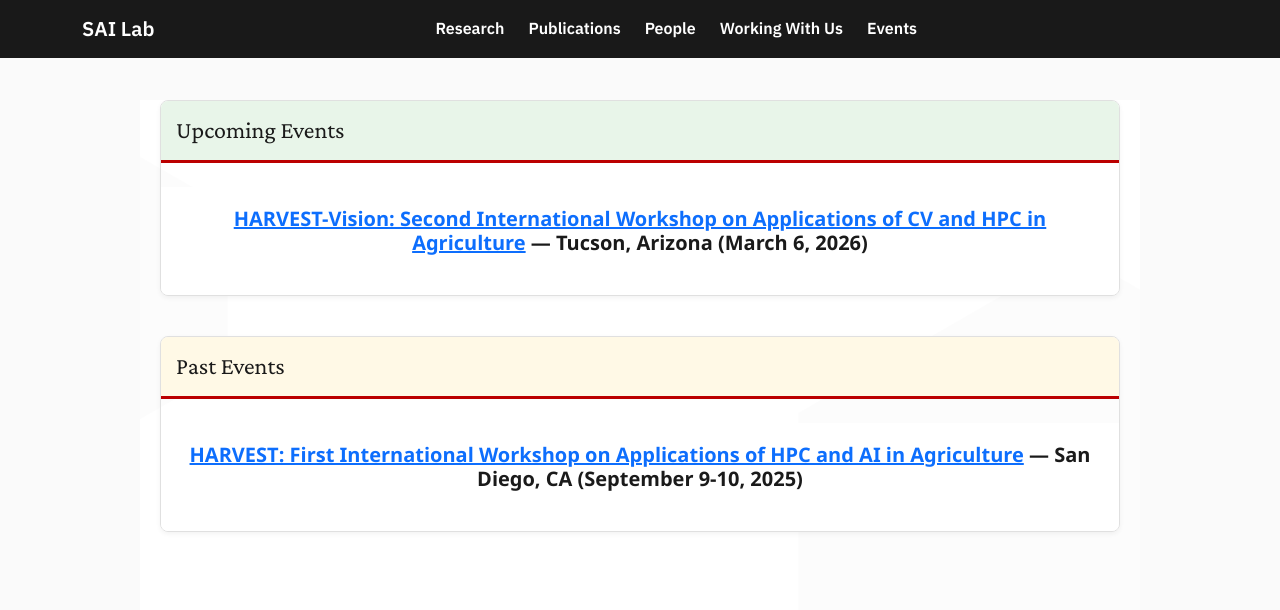
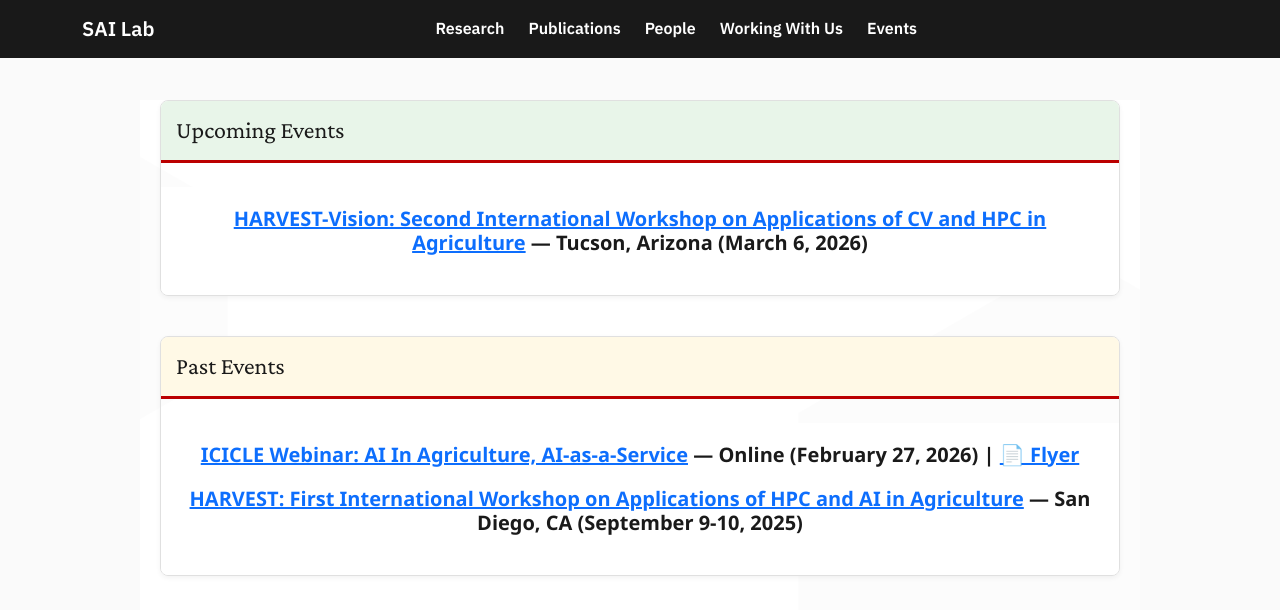
Before and after one commit to OSU-SAI-Lab/Lab-Website, a React (Vite) app in the folder lab-website/: page /#/events in a window 1280 px wide. Shown: the top 610 px of the page. Built offline with nearby package versions, Linux system fonts and the light colour scheme.

Commit message:
added icicle webinar

```diff
--- a/lab-website/src/components/EventsTab/EventsTab.jsx
+++ b/lab-website/src/components/EventsTab/EventsTab.jsx
@@ -1,5 +1,6 @@
 import React from 'react';
 import './EventsTab.css';
+import icicleFlyer from '../../assets/pdf/icicle-webinar-series-feb-27.pdf';
 
 const EventsTab = () => {
   const upcomingEvents = [
@@ -22,6 +23,23 @@ const EventsTab = () => {
   ];
 
   const pastEvents = [
+    {
+      conference: "ICICLE Webinar: AI In Agriculture, AI-as-a-Service",
+      city: "Online",
+      dates: "February 27, 2026",
+      link: "https://www.youtube.com/watch?v=PN-J_Rbg15w",
+      flyer: icicleFlyer,
+      sessions: [
+        {
+          dateLabel: "Saturday, January 31",
+          time: "TBD",
+          location: "Main Hall",
+          title: "Parallel Programming Paradigms",
+          type: "[Keynote]",
+          speakers: "Lab Member Name"
+        }
+      ]
+    },
     {
       conference: "HARVEST: First International Workshop on Applications of HPC and AI in Agriculture",
       city: "San Diego, CA",
@@ -50,6 +68,9 @@ const EventsTab = () => {
           <div key={idx} className="conference-block">
             <h3 className="conference-title">
               <span className="blue-text"><a href={event.link}>{event.conference}</a></span> — {event.city} ({event.dates})
+              {event.flyer && (
+                <span className="flyer-link"> | <a href={event.flyer} target="_blank" rel="noopener noreferrer">📄 Flyer</a></span>
+              )}
             </h3>
 
             {/* <table className="events-table">
```
Also changed, not shown: 1 other file (tests, documents, lock files or other folders).
